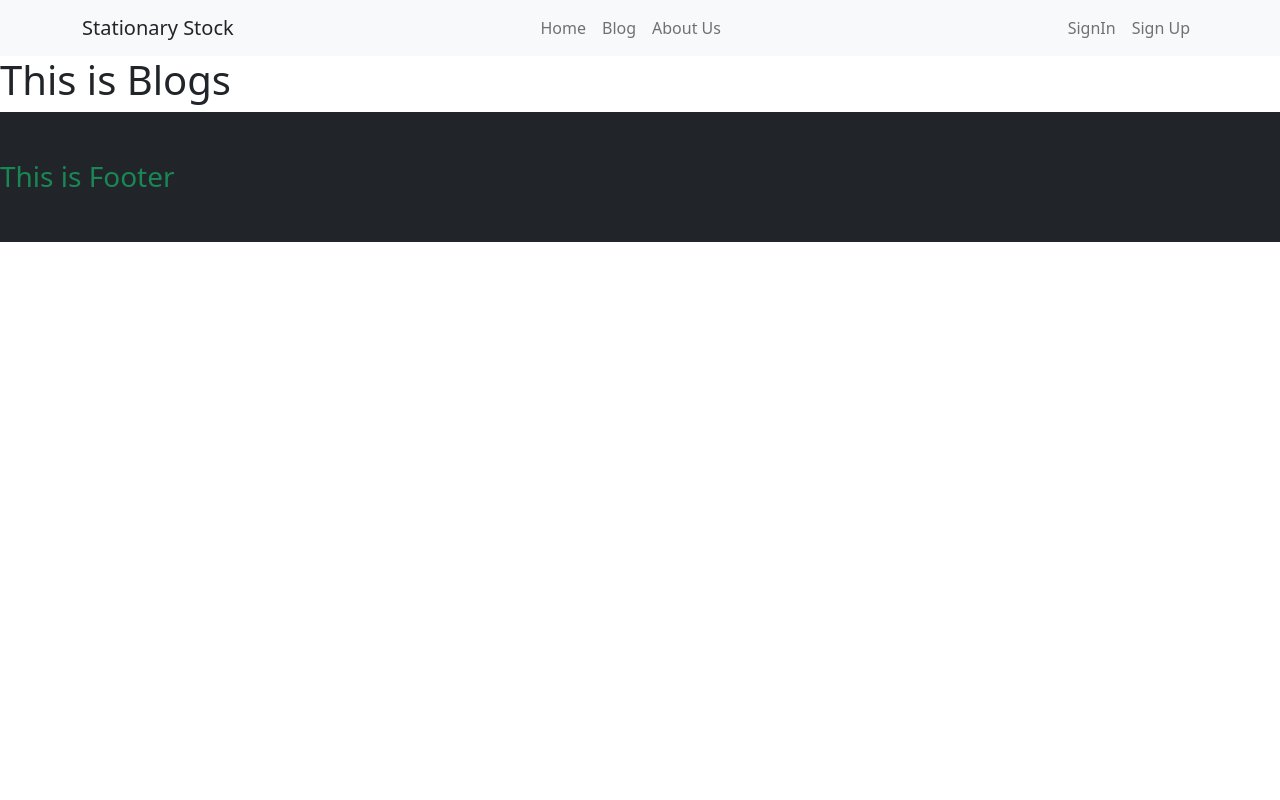
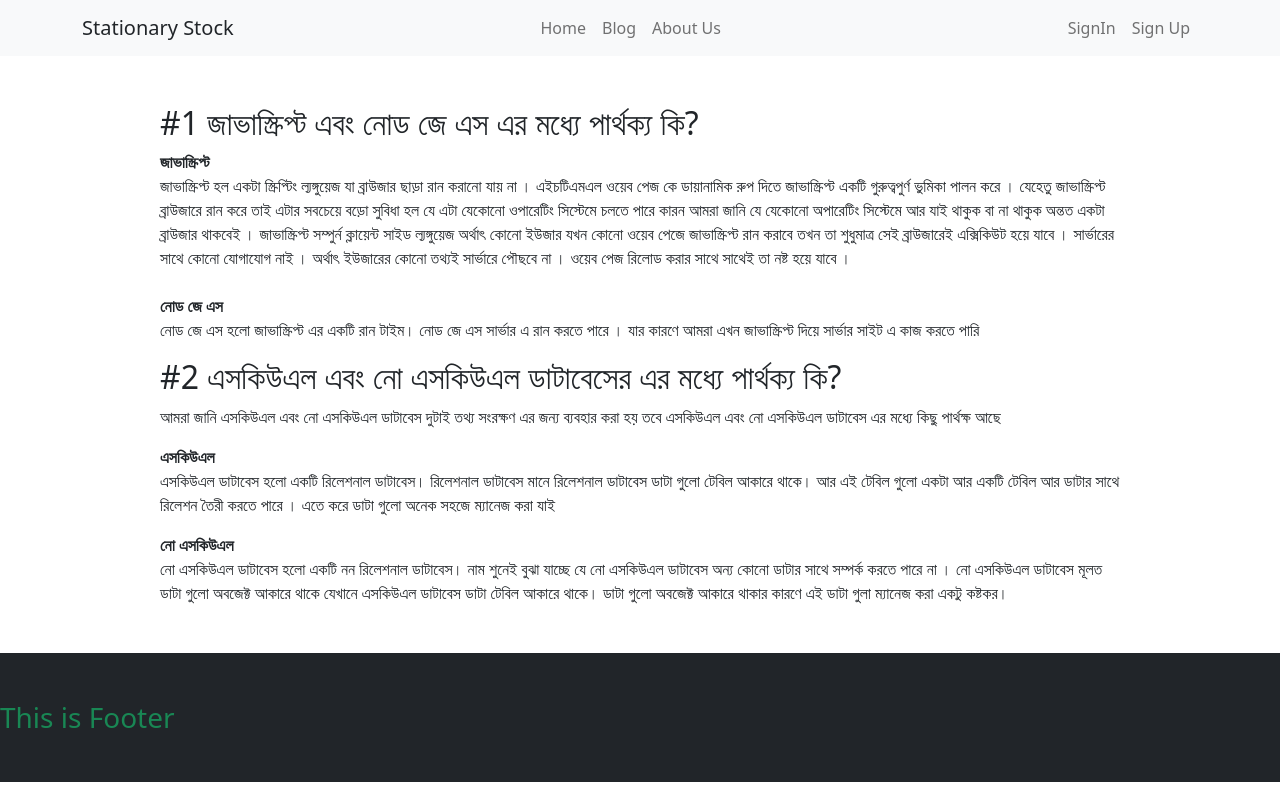
Before and after one commit to farid5630/warehouse-managment-client-side, a React (Create React App) app: page /blogs in a window 1280 px wide. Built offline with nearby package versions, Linux system fonts and the light colour scheme; no server answers.

Commit message:
blogs site ready

```diff
--- a/src/pages/Blogs/Blogs.js
+++ b/src/pages/Blogs/Blogs.js
@@ -2,9 +2,45 @@ import React from 'react';
 
 const Blogs = () => {
     return (
-        <div>
-            <h1>This is Blogs</h1>
-        </div>
+      <div className="w-75 mx-auto my-5">
+        <h2>#1 জাভাস্ক্রিপ্ট এবং নোড জে এস এর মধ্যে পার্থক্য কি?</h2>
+        <p className="mb-3">
+          <strong>জাভাস্ক্রিপ্ট </strong> <br /> জাভাস্ক্রিপ্ট হল একটা
+          স্ক্রিপ্টিং ল্যঙ্গুয়েজ যা ব্রাউজার ছাড়া রান করানো যায় না । এইচটিএমএল
+          ওয়েব পেজ কে ডায়ানামিক রুপ দিতে জাভাস্ক্রিপ্ট একটি গুরুত্বপুর্ণ ভুমিকা
+          পালন করে । যেহেতু জাভাস্ক্রিপ্ট ব্রাউজারে রান করে তাই এটার সবচেয়ে বড়ো
+          সুবিধা হল যে এটা যেকোনো ওপারেটিং সিস্টেমে চলতে পারে কারন আমরা জানি যে
+          যেকোনো অপারেটিং সিস্টেমে আর যাই থাকুক বা না থাকুক অন্তত একটা ব্রাউজার
+          থাকবেই । জাভাস্ক্রিপ্ট সম্পুর্ন ক্লায়েন্ট সাইড ল্যঙ্গুয়েজ অর্থাৎ কোনো
+          ইউজার যখন কোনো ওয়েব পেজে জাভাস্ক্রিপ্ট রান করাবে তখন তা শুধুমাত্র সেই
+          ব্রাউজারেই এক্সিকিউট হয়ে যাবে । সার্ভারের সাথে কোনো যোগাযোগ নাই ।
+          অর্থাৎ ইউজারের কোনো তথ্যই সার্ভারে পৌছবে না । ওয়েব পেজ রিলোড করার সাথে
+          সাথেই তা নষ্ট হয়ে যাবে ।<br />
+          <br />
+          <strong>নোড জে এস</strong> <br /> নোড জে এস হলো জাভাস্ক্রিপ্ট এর একটি
+          রান টাইম। নোড জে এস সার্ভার এ রান করতে পারে । যার কারণে আমরা এখন
+          জাভাস্ক্রিপ্ট দিয়ে সার্ভার সাইট এ কাজ করতে পারি
+        </p>
+        <h2>#2 এসকিউএল এবং নো এসকিউএল ডাটাবেসের এর মধ্যে পার্থক্য কি?</h2>
+        <p>
+          আমরা জানি এসকিউএল এবং নো এসকিউএল ডাটাবেস দুটাই তথ্য সংরক্ষণ এর জন্য
+          ব্যবহার করা হয় তবে এসকিউএল এবং নো এসকিউএল ডাটাবেস এর মধ্যে কিছু
+          পার্থক্ষ আছে
+        </p>
+        <p>
+          <strong>এসকিউএল</strong> <br /> এসকিউএল ডাটাবেস হলো একটি রিলেশনাল
+          ডাটাবেস। রিলেশনাল ডাটাবেস মানে রিলেশনাল ডাটাবেস ডাটা গুলো টেবিল আকারে
+          থাকে। আর এই টেবিল গুলো একটা আর একটি টেবিল আর ডাটার সাথে রিলেশন তৈরী
+          করতে পারে । এতে করে ডাটা গুলো অনেক সহজে ম্যানেজ করা যাই
+        </p>
+        <p>
+          <strong>নো এসকিউএল</strong>   <br />নো এসকিউএল ডাটাবেস হলো একটি নন রিলেশনাল ডাটাবেস। নাম শুনেই
+          বুঝা যাচ্ছে যে নো এসকিউএল ডাটাবেস অন্য কোনো ডাটার সাথে সম্পর্ক করতে
+          পারে না । নো এসকিউএল ডাটাবেস মূলত ডাটা গুলো অবজেক্ট আকারে থাকে যেখানে
+          এসকিউএল ডাটাবেস ডাটা টেবিল আকারে থাকে। ডাটা গুলো অবজেক্ট আকারে থাকার
+          কারণে এই ডাটা গুলা ম্যানেজ করা একটু কষ্টকর।
+        </p>
+      </div>
     );
 };
 
```
